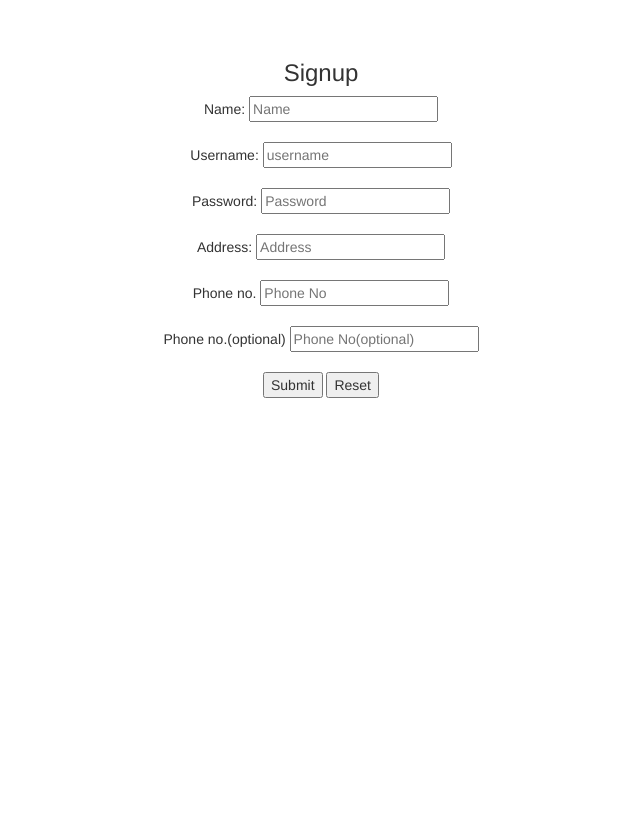
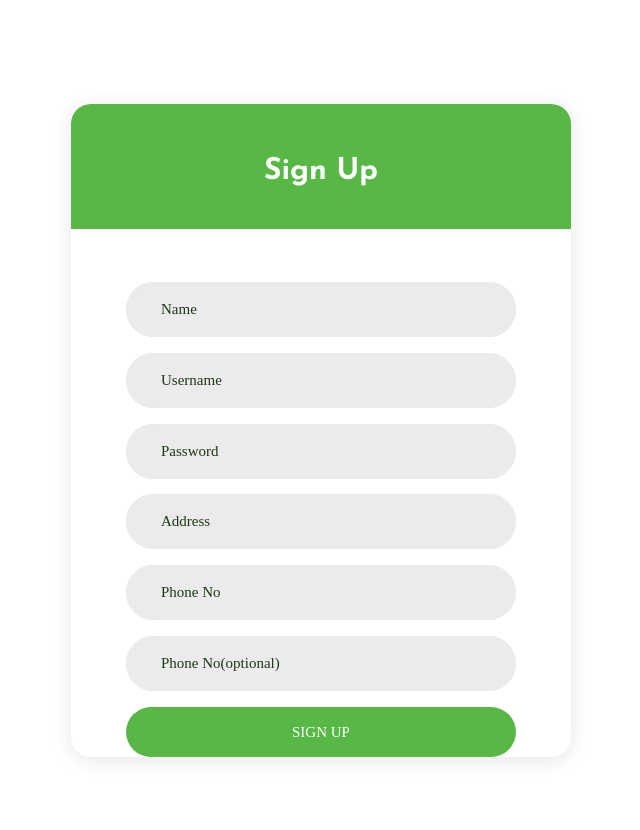
Before and after one commit to civera17/pharmacy, a PHP site: page /signup.php in a window 1280 px wide. Shown: the whole page, without its empty margins (319-959 px from the left). Before the commit the page ends 398 px from the top, so only its background shows below. Run offline with PHP 8.4, Linux system fonts and the light colour scheme; some web fonts are replaced.

Commit message:
css for signup

```diff
--- a/signup.php
+++ b/signup.php
@@ -2,21 +2,70 @@
 <head>
 	<title>Signup</title>
 	<link rel="stylesheet" href="https://maxcdn.bootstrapcdn.com/bootstrap/3.4.0/css/bootstrap.min.css">
+	<link rel="icon" type="image/png" href="images/icons/favicon.ico"/>
+	<link rel="stylesheet" type="text/css" href="vendor/bootstrap/css/bootstrap.min.css">
+	<link rel="stylesheet" type="text/css" href="fonts/font-awesome-4.7.0/css/font-awesome.min.css">
+	<link rel="stylesheet" type="text/css" href="vendor/animate/animate.css">
+	<link rel="stylesheet" type="text/css" href="vendor/css-hamburgers/hamburgers.min.css">
+	<link rel="stylesheet" type="text/css" href="vendor/animsition/css/animsition.min.css">
+	<link rel="stylesheet" type="text/css" href="vendor/select2/select2.min.css">
+	<link rel="stylesheet" type="text/css" href="vendor/daterangepicker/daterangepicker.css">
+	<link rel="stylesheet" type="text/css" href="css/util.css">
+	<link rel="stylesheet" type="text/css" href="css/main.css">
 </head>
 <body>
 	<br><br>
 	<center>
-		<h3>Signup</h3>
-		<form action = "signup-backend.php" method = "POST" >
-			Name: <input name = "name" placeholder = "Name" required><br><br>
-			Username: <input name = "username" placeholder = "username" required><br><br>
-			Password: <input name = "password" type = "password" placeholder = "Password" required><br><br>
-			Address: <input name = "address" placeholder = "Address" required><br><br>
-			Phone no. <input name = "phoneno1" placeholder = "Phone No" required><br><br>
-			Phone no.(optional) <input name = "phoneno2" placeholder = "Phone No(optional)"><br><br>
-			<button type = "submit">Submit</button>
-			<button type="reset" value="Reset">Reset</button>
+		<div class="limiter">
+			<div class="container-login100">
+				<div class="wrap-login100">
+					<form class="login100-form validate-form p-l-55 p-r-55 p-t-178" action = "signup-backend.php" method = "POST" >
+						<span class="login100-form-title">
+							Sign Up
+						</span>
+
+						<div class="wrap-input100 validate-input m-b-16" data-validate="Please enter you Name">
+							<input class="input100" type="text" name="name" placeholder="Name">
+							<span class="focus-input100"></span>
+						</div>
+						<!-- Name: <input name = "name" placeholder = "Name" required><br><br> -->
+						<div class="wrap-input100 validate-input m-b-16" data-validate="Please enter username">
+							<input class="input100" type="text" name="username" placeholder="Username">
+							<span class="focus-input100"></span>
+						</div>
+
+						<div class="wrap-input100 validate-input" data-validate = "Please enter password">
+							<input class="input100" type="password" name="password" placeholder="Password">
+							<span class="focus-input100"></span>
+						</div>
+						<br>
+						<!-- Username: <input name = "username" placeholder = "username" required><br><br> -->
+						<!-- Password: <input name = "password" type = "password" placeholder = "Password" required><br><br> -->
+						<div class="wrap-input100 validate-input m-b-16" data-validate="Please enter you Address">
+							<input class="input100" type="text" name="address" placeholder="Address">
+							<span class="focus-input100"></span>
+						</div>
+			<!-- Address: <input name = "address" placeholder = "Address" required><br><br> -->
+						<div class="wrap-input100 validate-input m-b-16" data-validate="Please enter your Phone No.">
+							<input class="input100" type="text" name="phoneno1" placeholder="Phone No">
+							<span class="focus-input100"></span>
+						</div>
+						<div class="wrap-input100 validate-input m-b-16" data-validate="Please enter your Alternate Phone No.">
+							<input class="input100" type="text" name="phoneno2" placeholder="Phone No(optional)">
+							<span class="focus-input100"></span>
+						</div>
+			<!-- Phone no. <input name = "phoneno1" placeholder = "Phone No" required><br><br> -->
+			<!-- Phone no.(optional) <input name = "phoneno2" placeholder = "Phone No(optional)"><br><br> -->
+			<div class="container-login100-form-btn">
+						<button class="login100-form-btn">
+							Sign Up
+						</button>
+					</div>
+			<!-- <button type = "submit">Submit</button> -->
+			<!-- <button type="reset" value="Reset">Reset</button> -->
 		</form>
+	</div>
+</div>
 	</center>
 </body>
 </html>
```
Also changed, not shown: login.php (+11 -1 lines).
